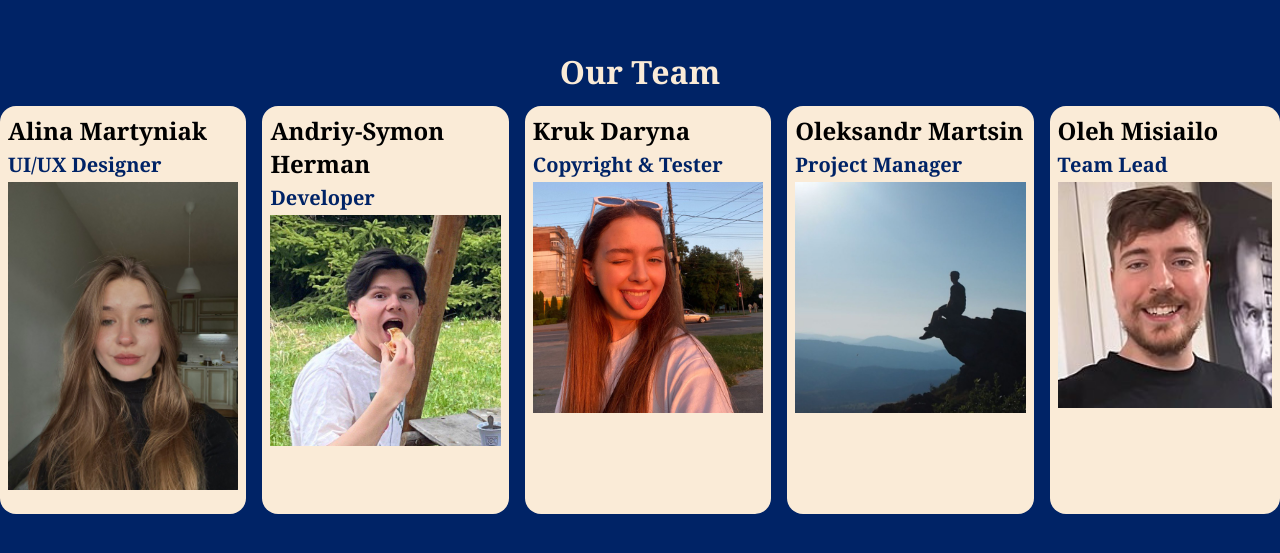
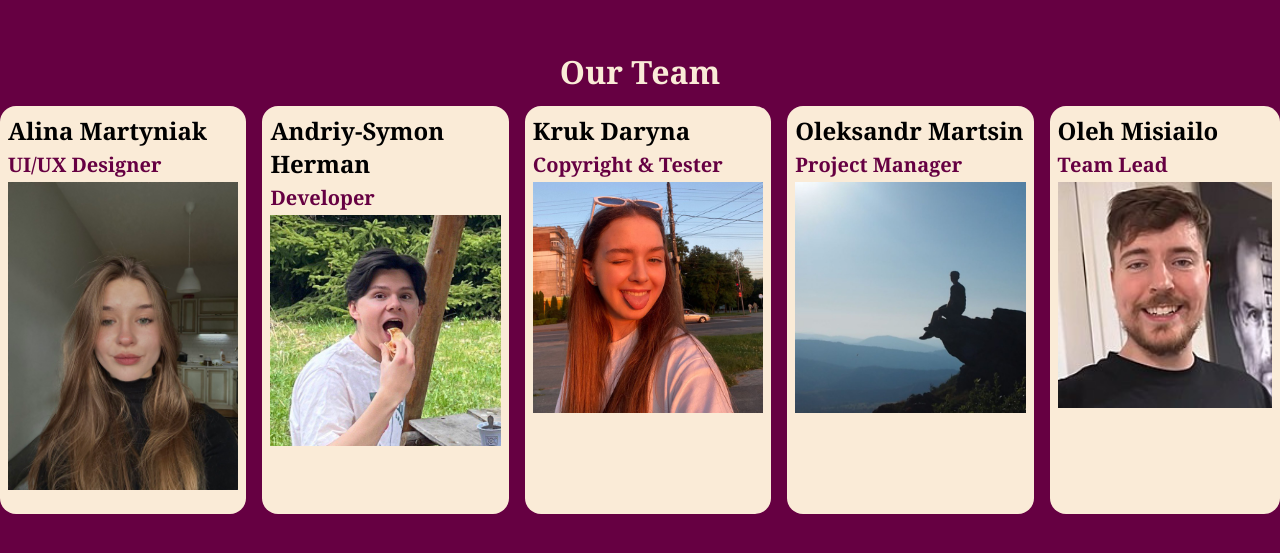
Before and after one commit to OMartsin/cmr-prac, a React (Create React App) app: page / in a window 1280 px wide. Shown: the part 133-686 px from the top of the page. Built offline with nearby package versions, Linux system fonts and the light colour scheme.

Commit message:
[fix] new color

```diff
--- a/src/App.css
+++ b/src/App.css
@@ -1,6 +1,6 @@
 html, body, #root, .App {
-  background-color: #002366;
-  color: #002366;
+  background-color: #660042;
+  color: #660042;
   height: 100%;
   font-family:Cambria, Cochin, Georgia, Times, 'Times New Roman', serif;
 }
```
